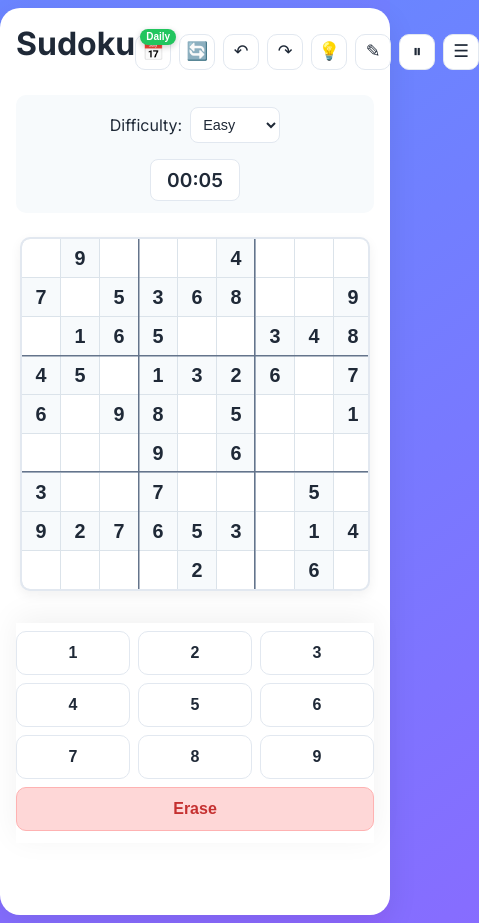
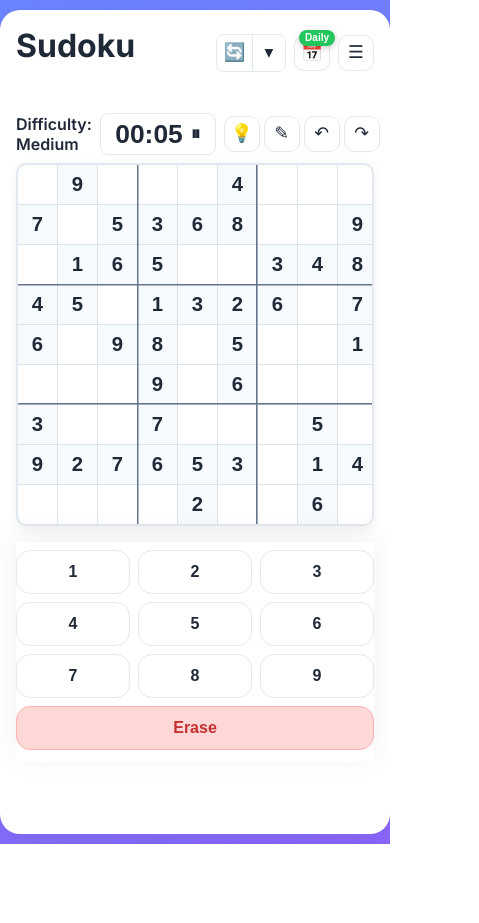
Before and after one commit to cynnix-inc/sudoku, a plain HTML site: page index.html in a window 390 px wide. Shown: the whole page, 479 px wide, since content can reach past the window. After the commit the page ends 844 px from the top, so only its background shows below. Drawn offline with Linux system fonts and the light colour scheme.

Commit message:
qlf fixes

```diff
--- a/index.html
+++ b/index.html
@@ -16,21 +16,28 @@
   </head>
 <body>
     <div class="container">
-        <header class="app-header">
-            <h1>Sudoku</h1>
-            <div class="header-actions">
-                <button id="daily-icon-btn" class="icon-btn badged" title="Daily">
-                    📅
-                    <span id="daily-badge" class="badge-mini">Daily</span>
-                </button>
-                <button id="new-game-btn" class="icon-btn" title="New Game">🔄</button>
-                <button id="undo-btn" class="icon-btn" title="Undo">↶</button>
-                <button id="redo-btn" class="icon-btn" title="Redo">↷</button>
-                <button id="hint-btn" class="icon-btn" title="Hint">💡</button>
-                <button id="notes-toggle" class="icon-btn" title="Notes">✎</button>
-                <button id="pause-btn" class="icon-btn" title="Pause">⏸</button>
-                <button id="menu-btn" class="icon-btn" title="Menu" aria-haspopup="true" aria-expanded="false">☰</button>
-                <div id="menu-popover" class="popover-menu" role="menu" style="display:none;">
+        <header>
+            <div class="rail app-header">
+                <div class="header-left">
+                    <h1>Sudoku</h1>
+                </div>
+                <div class="header-right">
+                    <div class="newgame-group">
+                        <button id="new-game-btn" class="icon-btn" title="New Game">🔄</button>
+                        <div class="menu-wrap">
+                          <button id="newgame-dropdown" class="icon-btn caret-btn" title="Change difficulty">▾</button>
+                          <div id="newgame-popover" class="popover-menu" role="menu" style="display:none;">
+                            <button class="popover-item" data-diff="easy">Easy</button>
+                            <button class="popover-item" data-diff="medium">Medium</button>
+                            <button class="popover-item" data-diff="hard">Hard</button>
+                            <button class="popover-item" data-diff="expert">Expert</button>
+                          </div>
+                        </div>
+                    </div>
+                    <button id="daily-icon-btn" class="icon-btn badged" title="Daily">📅<span id="daily-badge" class="badge-mini">Daily</span></button>
+                    <div class="menu-wrap">
+                        <button id="menu-btn" class="icon-btn" title="Menu" aria-haspopup="true" aria-expanded="false">☰</button>
+                        <div id="menu-popover" class="popover-menu" role="menu" style="display:none;">
                     <button id="menu-check" class="popover-item" role="menuitem">Check</button>
                     <button id="menu-solve" class="popover-item" role="menuitem">Solve</button>
                     <button id="menu-clear" class="popover-item" role="menuitem">Clear All</button>
@@ -39,27 +46,25 @@
                     <button id="menu-stats" class="popover-item" role="menuitem">Stats</button>
                     <hr/>
                     <button id="menu-settings" class="popover-item" role="menuitem">Settings</button>
-                    <button id="menu-help" class="popover-item" role="menuitem">Help</button>
+                        <button id="menu-help" class="popover-item" role="menuitem">Help</button>
+                        </div>
+                    </div>
                 </div>
             </div>
         </header>
 
         <main>
-            <div class="game-info">
-                <div class="difficulty-selector">
-                    <label for="difficulty">Difficulty:</label>
-                    <select id="difficulty" class="difficulty-select">
-                        <option value="easy">Easy</option>
-                        <option value="medium">Medium</option>
-                        <option value="hard">Hard</option>
-                        <option value="expert">Expert</option>
-                    </select>
-                    <span id="daily-diff-inline" class="badge" style="display:none;"></span>
+            <div class="rail controls-strip">
+                <div class="controls-left">
+                    <div class="difficulty-display">Difficulty: <span id="difficulty-label">Medium</span></div>
                 </div>
-                <div class="timer">
-                    <span id="time">00:00</span>
+                <button id="timer-toggle" class="timer timer-btn" title="Pause/Resume"><span id="time">00:00</span><span class="timer-icon">⏸</span></button>
+                <div class="controls-right">
+                    <button id="hint-btn" class="icon-btn" title="Hint">💡</button>
+                    <button id="notes-toggle" class="icon-btn" title="Notes">✎</button>
+                    <button id="undo-btn" class="icon-btn" title="Undo">↶</button>
+                    <button id="redo-btn" class="icon-btn" title="Redo">↷</button>
                 </div>
-
             </div>
 
             <div class="sudoku-board">
--- a/script.js
+++ b/script.js
@@ -38,14 +38,16 @@ class SudokuGame {
         try {
             const saved = localStorage.getItem('sudoku-last-difficulty');
             if (saved) {
-                const sel = document.getElementById('difficulty');
-                if (sel) sel.value = saved;
+                const label = document.getElementById('difficulty-label');
+                if (label) label.textContent = saved[0].toUpperCase() + saved.slice(1);
                 this.generatePuzzle(saved);
             } else {
                 this.generatePuzzle('medium');
+                const label = document.getElementById('difficulty-label'); if (label) label.textContent = 'Medium';
             }
         } catch {
             this.generatePuzzle('medium');
+            const label = document.getElementById('difficulty-label'); if (label) label.textContent = 'Medium';
         }
         this.startTimer();
         this.updateDisplay();
@@ -59,7 +61,7 @@ class SudokuGame {
             // available width (in px)
             const vw = Math.min(window.innerWidth, document.documentElement.clientWidth || window.innerWidth);
             // Container paddings/margins are inside .container; give the board some side breathing room
-            const maxBoardWidth = Math.min(560, Math.max(300, vw - 32));
+            const maxBoardWidth = Math.min(520, Math.max(300, vw - 28));
             // Choose the largest integer cell size that fits (account for 8 gaps of 1px)
             const raw = Math.floor((maxBoardWidth - 8) / 9);
             const cellSize = Math.max(34, Math.min(60, raw));
@@ -759,8 +761,11 @@ class SudokuGame {
     newGame() {
         // Ensure we return to normal mode from Daily
         this.setDailyUiState && this.setDailyUiState(false);
-        const diffSelectEl = document.getElementById('difficulty');
-        const difficulty = diffSelectEl ? diffSelectEl.value : 'medium';
+        let difficulty = 'medium';
+        try {
+            const saved = localStorage.getItem('sudoku-last-difficulty');
+            if (saved) difficulty = saved;
+        } catch {}
         // Remember last chosen difficulty
         try { localStorage.setItem('sudoku-last-difficulty', difficulty); } catch {}
         this.isGameComplete = false;
@@ -783,6 +788,7 @@ class SudokuGame {
         });
 
         this.resetMistakes();
+        const label = document.getElementById('difficulty-label'); if (label) label.textContent = difficulty[0].toUpperCase() + difficulty.slice(1);
     }
 
     getDailyDifficulty() {
@@ -931,7 +937,11 @@ class SudokuGame {
         const popover = document.getElementById('menu-popover');
         if (menuBtn && popover) {
             menuBtn.addEventListener('click', (e) => {
+                e.stopPropagation();
                 const open = popover.style.display === 'block';
+                // Close newgame popover if open
+                const ng = document.getElementById('newgame-popover');
+                if (ng) ng.style.display = 'none';
                 popover.style.display = open ? 'none' : 'block';
                 menuBtn.setAttribute('aria-expanded', (!open).toString());
             });
@@ -1113,6 +1123,45 @@ class SudokuGame {
                 this.checkGameComplete();
             }
         });
+
+        // New game dropdown and label handling
+        const newDropdownBtn = document.getElementById('newgame-dropdown');
+        const newPopover = document.getElementById('newgame-popover');
+        if (newDropdownBtn && newPopover) {
+            const toggleNewPopover = (e) => {
+                e.stopPropagation();
+                const open = newPopover.style.display === 'block';
+                // Close hamburger menu if open
+                const mp = document.getElementById('menu-popover');
+                if (mp) mp.style.display = 'none';
+                newPopover.style.display = open ? 'none' : 'block';
+            };
+            newDropdownBtn.addEventListener('click', toggleNewPopover);
+            // Also open when clicking New Game label if desired
+            // document.getElementById('new-game-btn')?.addEventListener('contextmenu', toggleNewPopover);
+            newPopover.addEventListener('click', (e) => { e.stopPropagation(); });
+            newPopover.querySelectorAll('[data-diff]').forEach(item => {
+                item.addEventListener('click', () => {
+                    const diff = item.getAttribute('data-diff');
+                    try { localStorage.setItem('sudoku-last-difficulty', diff); } catch {}
+                    const label = document.getElementById('difficulty-label'); if (label) label.textContent = diff[0].toUpperCase() + diff.slice(1);
+                    newPopover.style.display = 'none';
+                    this.setDailyUiState && this.setDailyUiState(false);
+                    this.stopTimer();
+                    this.generatePuzzle(diff);
+                    this.startTimer();
+                    this.updateDisplay();
+                });
+            });
+            document.addEventListener('click', (e) => {
+                const wrap = newDropdownBtn.closest('.menu-wrap') || newDropdownBtn;
+                if (!wrap.contains(e.target)) newPopover.style.display = 'none';
+            });
+        }
+
+        // Clicking timer toggles pause
+        const timerBtn = document.getElementById('timer-toggle');
+        if (timerBtn) timerBtn.addEventListener('click', () => this.togglePause());
     }
 
     // ----- Optional helpers wired by UI buttons -----
--- a/styles.css
+++ b/styles.css
@@ -42,12 +42,32 @@ body {
     --peer-bg: #f0f9ff;     /* cool tint */
 }
 
-.app-header {
-    display: flex;
-    align-items: center;
-    justify-content: space-between;
-    margin-bottom: 1rem;
-}
+.rail { max-width: calc(var(--cell-size) * 9 + 8px); margin-left: auto; margin-right: auto; width: 100%; padding-left: 0; padding-right: 0; }
+.app-header { display: flex; align-items: center; justify-content: space-between; margin-bottom: 1rem; }
+.header-left { display: flex; align-items: center; gap: 0.75rem; }
+.inline-actions { display: flex; gap: 0.5rem; }
+.header-right { display: flex; align-items: center; gap: 0.5rem; }
+.menu-wrap { position: relative; display: inline-block; }
+.difficulty-display { color: var(--text); font-weight: 600; }
+.newgame-group { position: relative; display: flex; gap: 0.25rem; align-items: center; }
+.caret-btn { width: 32px; height: 32px; font-size: 0.9rem; }
+/* Visually attach difficulty dropdown to New Game as a split control */
+.header-right .newgame-group { border: 1px solid var(--border); border-radius: 8px; overflow: hidden; gap: 0; }
+.header-right #new-game-btn { border: 0; border-right: 1px solid var(--border); border-radius: 0; }
+.header-right #newgame-dropdown { border: 0; border-radius: 0; }
+.caret-btn { width: 32px; height: 32px; --icon-size: 32px; font-size: 0.9rem; }
+/* Visually attach difficulty dropdown to New Game as a split control */
+.header-right .newgame-group { border: 1px solid var(--border); border-radius: 8px; overflow: hidden; gap: 0; }
+.header-right #new-game-btn { border: 0; border-right: 1px solid var(--border); border-radius: 0; }
+.header-right #newgame-dropdown { border: 0; border-radius: 0; }
+
+/* Controls strip just above the grid */
+.controls-strip { display: grid; grid-template-columns: 1fr auto 1fr; align-items: center; gap: 0.5rem; margin-bottom: 0.5rem; }
+.controls-left { display: flex; align-items: center; }
+.controls-right { display: flex; justify-content: flex-end; align-items: center; gap: 0.25rem; }
+.timer-btn { display: inline-flex; align-items: center; gap: 0.5rem; cursor: pointer; }
+.controls-strip .timer { margin: 0; padding: 0.45rem 0.9rem; font-size: 1.65rem; line-height: 1; white-space: nowrap; }
+.timer-icon { font-size: 1.2rem; line-height: 1; display: inline-flex; align-items: center; height: 1em; }
 
 .header-actions {
     display: flex;
@@ -75,7 +95,7 @@ body {
 .popover-menu {
     position: absolute;
     right: 0;
-    top: 48px;
+    top: calc(100% + 6px);
     background: var(--surface);
     border: 1px solid var(--border);
     border-radius: 12px;
@@ -100,8 +120,9 @@ body {
     background: var(--surface);
     border-radius: 20px;
     box-shadow: var(--shadow);
-    padding: 2rem;
-    max-width: 920px;
+    padding: 1rem 1rem 1.5rem;
+    /* Tie container width closely to board width + side padding */
+    max-width: calc(var(--cell-size) * 9 + 8px + 64px);
     width: 100%;
     margin: 1rem;
 }
@@ -187,13 +208,7 @@ h1 {
     border: 1px solid var(--border);
 }
 
-.sudoku-board {
-    display: flex;
-    justify-content: center;
-    margin-bottom: 2rem;
-    width: 100%;
-    position: relative;
-}
+.sudoku-board { display: flex; justify-content: center; margin-bottom: 1rem; width: 100%; position: relative; }
 
 .board {
     position: relative;
@@ -322,7 +337,7 @@ h1 {
     grid-template-columns: repeat(5, 1fr);
     gap: 0.5rem;
     margin-bottom: 1.5rem;
-    width: min(92vw, 540px);
+    width: min(92vw, calc(var(--cell-size) * 9 + 8px));
     margin-left: auto;
     margin-right: auto;
 }
@@ -331,7 +346,7 @@ h1 {
     padding: 1rem;
     border: 1px solid var(--border);
     background: var(--surface);
-    border-radius: 10px;
+    border-radius: 14px;
     font-size: 1.1rem;
     font-weight: 600;
     cursor: pointer;
@@ -483,10 +498,10 @@ h1 {
         max-width: 200px;
     }
 
-    .game-info {
-        flex-direction: column;
-        gap: 1rem;
-    }
+    .game-info { flex-direction: row; align-items: center; gap: 0.5rem; justify-content: space-between; }
+    .difficulty-selector { display: flex; align-items: center; gap: 0.5rem; }
+    .difficulty-select { max-width: 180px; }
+    .timer { margin-left: auto; padding: 0.4rem 0.75rem; font-size: 1rem; }
 
     .number-pad { grid-template-columns: repeat(3, 1fr); width: 100%; max-width: 520px; }
     .clear-cell { grid-column: span 3; }
@@ -496,6 +511,9 @@ h1 {
     :root { --icon-size: 36px; }
     /* slightly thinner separators and a hair darker grid for smaller screens */
     :root { --sep-thickness: 1.5px; --grid-color: #dbe3ea; }
+    .game-info { gap: 0.5rem; }
+    .difficulty-selector label { display: none; }
+    .timer { font-size: 0.95rem; padding: 0.35rem 0.6rem; }
     .number-btn {
         padding: 0.75rem;
         font-size: 1rem;
```
